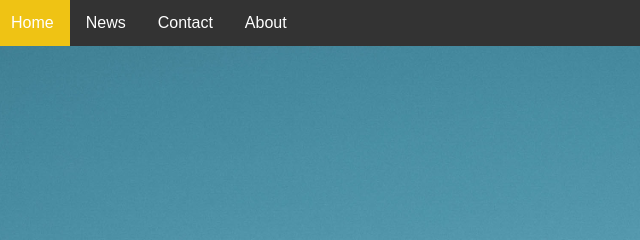
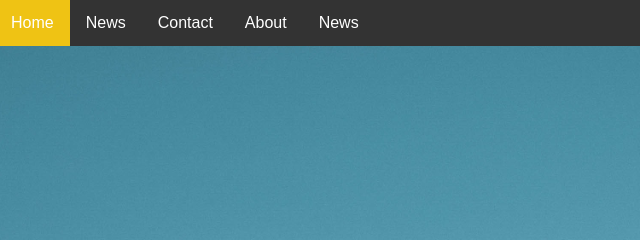
Before and after one commit to desiloeamazzi/exercise_html_css, a plain HTML site: page index.html in a window 1280 px wide. Shown: the top 240 px of the page, 0-640 px from the left. Drawn offline with Linux system fonts and the light colour scheme.

Commit message:
Add news link

```diff
--- a/index.html
+++ b/index.html
@@ -12,6 +12,7 @@
         <li><a href="news.asp">News</a></li>
         <li><a href="contact.asp">Contact</a></li>
         <li><a href="about.asp">About</a></li>
+        <li><a href="about.asp">News</a></li>
       </ul>
       <div>
 <div class="Page">
```
